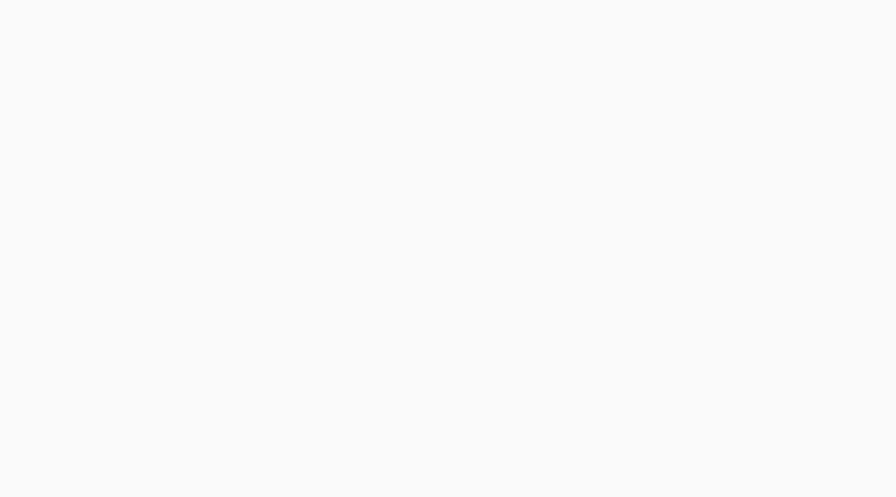
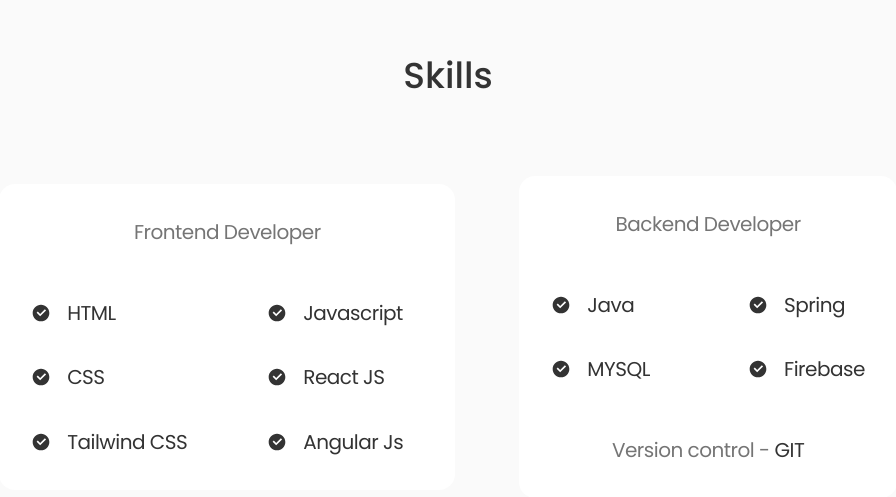
Before and after one commit to pranavprakash23/Porfolio, a React (Vite) app: page / in a window 1280 px wide. Shown: the part 1883-2380 px from the top of the page, without its empty margins (192-1088 px from the left). Before the commit the page ends 1728 px from the top, so only its background shows below. Built offline with nearby package versions, Linux system fonts and the light colour scheme.

Commit message:
Skills page completed

```diff
--- a/src/App.jsx
+++ b/src/App.jsx
@@ -2,6 +2,7 @@
 import Header from './components/Header'
 import Home from './components/Home'
 import About from './components/About'
+import Skills from './components/Skills'
 
 function App() {
   const [count, setCount] = useState(0)
@@ -11,6 +12,7 @@
       <Header/>
       <Home/>
       <About/>
+      <Skills/>
     </>
   )
 }
--- a/src/components/ScrollDown.jsx
+++ b/src/components/ScrollDown.jsx
@@ -12,7 +12,7 @@
                     viewBox="0 0 247 390"
                     version="1.1"
                     xmlns="http://www.w3.org/2000/svg"
-                    xmlns:xlink="http://www.w3.org/1999/xlink"
+                    xmlnsXlink="http://www.w3.org/1999/xlink"
                     style={{
                     fillRule: "evenodd",
                     clipRule: "evenodd",
--- /dev/null
+++ b/src/components/Skills.jsx
@@ -0,0 +1,92 @@
+import React from 'react';
+import { RiCheckboxCircleFill } from "react-icons/ri";
+
+const Skills = () => {
+  return (
+    <div className='h-screen mt-8 px-4 md:px-12 w-full flex flex-col justify-center items-center'>
+        <div className='flex flex-col justify-center items-center'>
+            <h1 className='text-4xl font-medium text-title-color'>Skills</h1>
+        </div>
+
+        <div className='flex flex-col md:flex-row mt-20 mx-auto gap-16 justify-center items-center'>
+
+            <div className='flex flex-col gap-12 justify-center items-center p-8 bg-container-color rounded-2xl'>
+                   <p>Frontend Developer</p>
+                   <div className='flex flex-row justify-center items-center text-text-color'>
+                        <div className='grid grid-cols-2 grid-rows-3 gap-x-20 gap-y-8 justify-items-start text-title-color'>
+
+                            <div className='flex flex-row gap-4 justify-center items-center'>
+                                <p><RiCheckboxCircleFill /></p>
+                                <p>HTML</p>
+                            </div>
+
+                            <div className='flex flex-row gap-4 justify-center items-center'>
+                                <p><RiCheckboxCircleFill /></p>
+                                <p>Javascript</p>
+                            </div>
+
+                            <div className='flex flex-row gap-4 justify-center items-center'>
+                                <p><RiCheckboxCircleFill /></p>
+                                <p>CSS</p>
+                            </div>
+
+                            <div className='flex flex-row gap-4 justify-center items-center'>
+                                <p><RiCheckboxCircleFill /></p>
+                                <p>React JS</p>
+                            </div>
+
+                            <div className='flex flex-row gap-4 justify-center items-center'>
+                                <p><RiCheckboxCircleFill /></p>
+                                <p>Tailwind CSS</p>
+                            </div>
+
+
+
+                            <div className='flex flex-row gap-4 justify-center items-center'>
+                                <p><RiCheckboxCircleFill /></p>
+                                <p>Angular Js</p>
+                            </div>
+
+                        </div>
+
+                    </div>
+            </div>
+
+            <div className='flex flex-col gap-12 justify-center items-center p-8 bg-container-color rounded-2xl'>
+                   <p>Backend Developer</p>
+                   <div className='flex flex-row justify-center items-center text-text-color'>
+                        <div className='grid grid-cols-2 grid-rows-2 gap-x-20 gap-y-8 justify-items-start text-title-color'>
+
+                            <div className='flex flex-row gap-4 justify-center items-center'>
+                                <p><RiCheckboxCircleFill /></p>
+                                <p>Java</p>
+                            </div>
+
+                            <div className='flex flex-row gap-4 justify-center items-center'>
+                                <p><RiCheckboxCircleFill /></p>
+                                <p>Spring</p>
+                            </div>
+
+                            <div className='flex flex-row gap-4 justify-center items-center'>
+                                <p><RiCheckboxCircleFill /></p>
+                                <p>MYSQL</p>
+                            </div>
+
+                            <div className='flex flex-row gap-4 justify-center items-center'>
+                                <p><RiCheckboxCircleFill /></p>
+                                <p>Firebase</p>
+                            </div>
+                        </div>
+
+                    </div>
+
+                    <p>Version control - <span className='text-title-color'>GIT</span></p>
+            </div>
+
+        </div>
+
+    </div>
+  )
+}
+
+export default Skills
```
Also changed, not shown: src/components/Home.jsx (+0 -9 lines).
